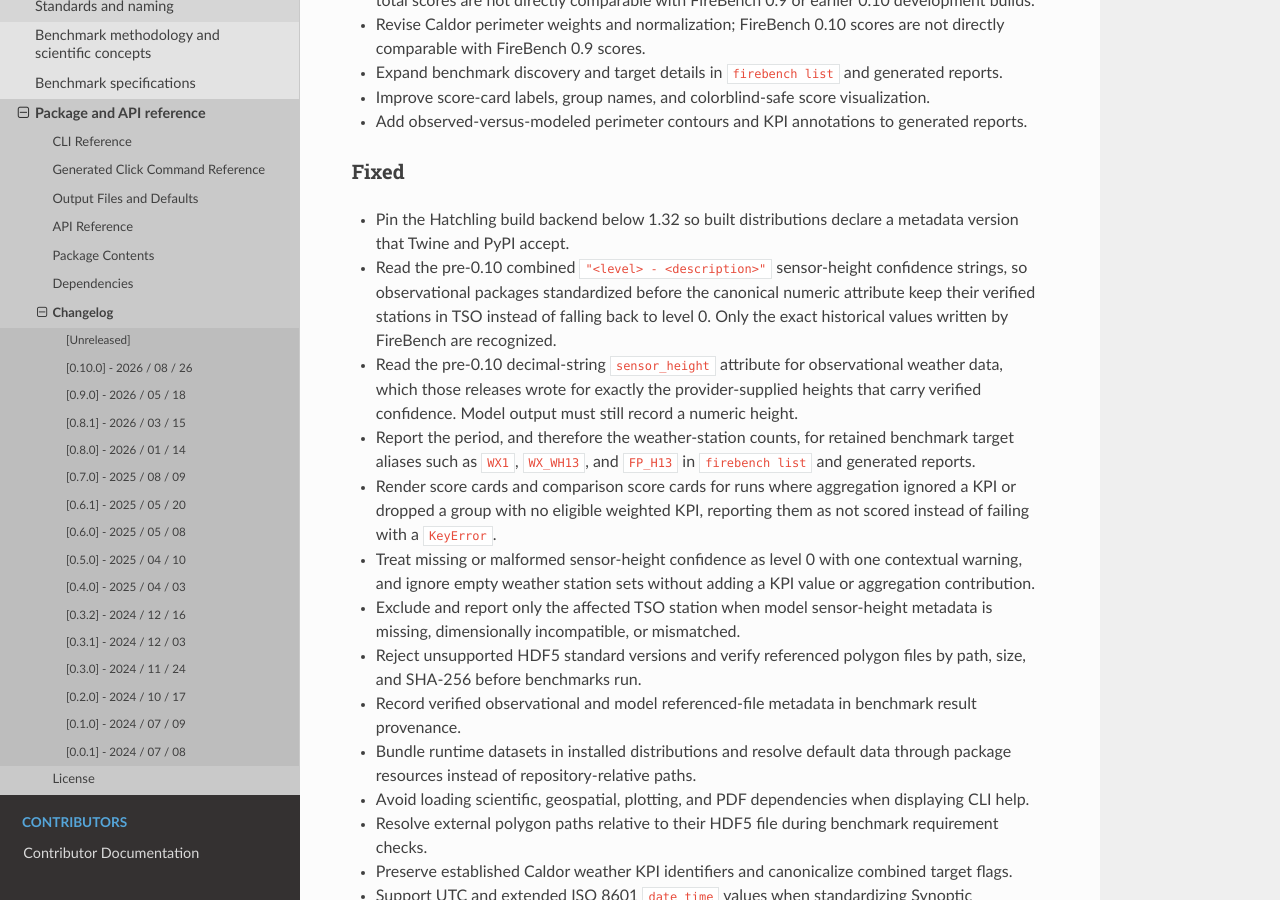
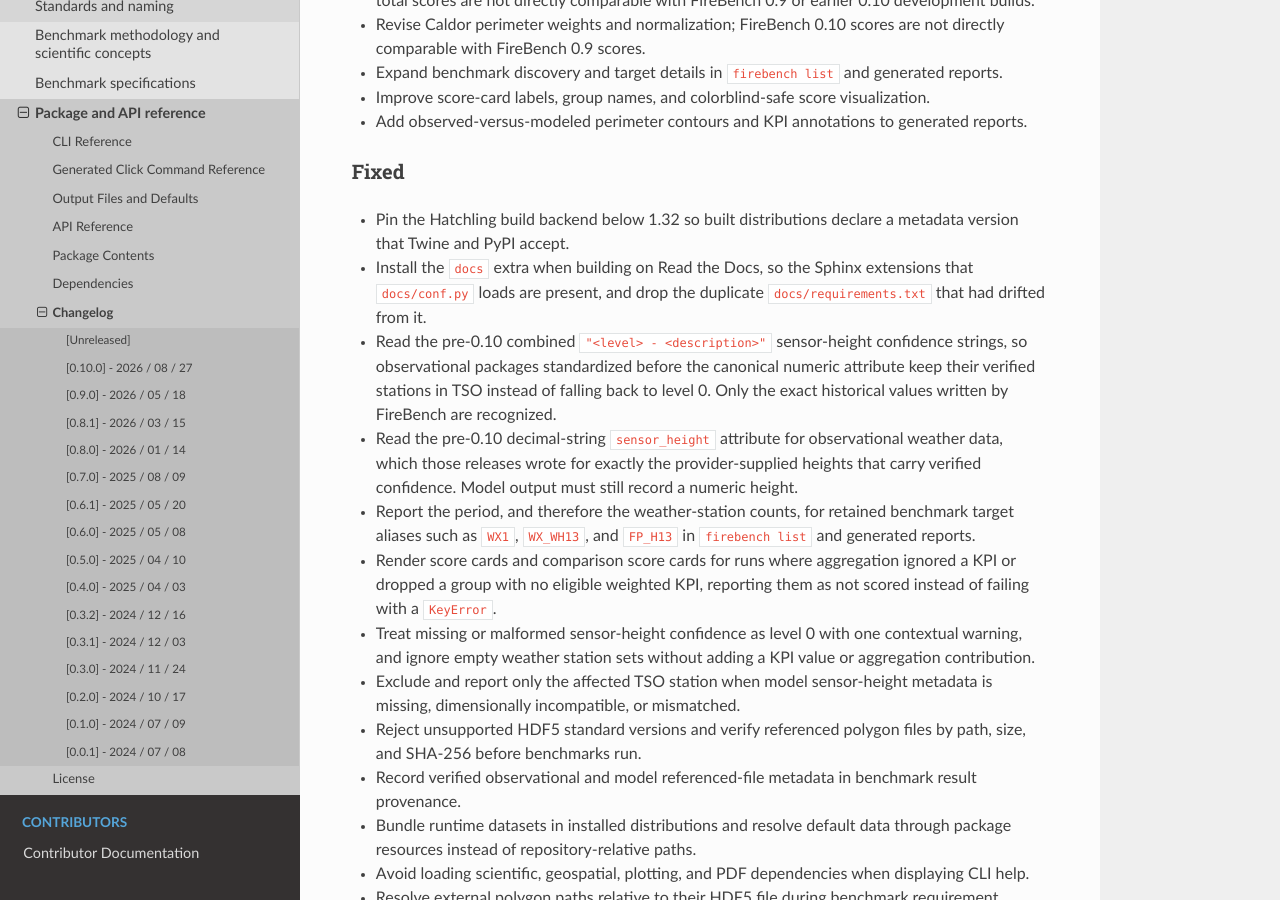
Before and after one commit to wirc-sjsu/firebench, a Sphinx documentation site: the page built from docs/changelog.md, in a window 1280 px wide and 900 px high, scrolled down 1158 px. Built offline with Sphinx 7.4.7 and the Read the Docs theme 3.1.0, drawn with Linux system fonts in a browser that asks for light colours; some of the changed text lies outside the part shown.

Commit message:
build docs on read the docs with the docs extra
docs/conf.py loads sphinx_click, which only the docs extra provides. Read the
Docs installed the dev extra and docs/requirements.txt, a second hand-kept
list of the same extensions that never gained sphinx-click, so the develop
build failed to import it. Install the docs extra instead and remove the
duplicate list, matching what the documentation workflow already does.

Roll the 0.10.0 release date to 2026-08-27 in the changelog, CITATION.cff,
and the release metadata test.

Co-Authored-By: Claude Opus 5 <noreply@anthropic.com>

```diff
--- a/docs/changelog.md
+++ b/docs/changelog.md
@@ -6,7 +6,7 @@ and this project adheres to [Semantic Versioning](https://semver.org/).
 
 ## [Unreleased]
 
-## [0.10.0] - 2026 / 08 / 26
+## [0.10.0] - 2026 / 08 / 27
 
 ### Added
 
@@ -49,6 +49,9 @@ and this project adheres to [Semantic Versioning](https://semver.org/).
 
 - Pin the Hatchling build backend below 1.32 so built distributions declare a metadata
   version that Twine and PyPI accept.
+- Install the `docs` extra when building on Read the Docs, so the Sphinx extensions that
+  `docs/conf.py` loads are present, and drop the duplicate `docs/requirements.txt` that had
+  drifted from it.
 - Read the pre-0.10 combined `"<level> - <description>"` sensor-height confidence strings, so
   observational packages standardized before the canonical numeric attribute keep their verified
   stations in TSO instead of falling back to level 0. Only the exact historical values written by
```
Also changed, not shown: CHANGELOG.md (+4 -1 lines), docs/requirements.txt (deleted, +0 -7 lines), .readthedocs.yml, 2 other files.
